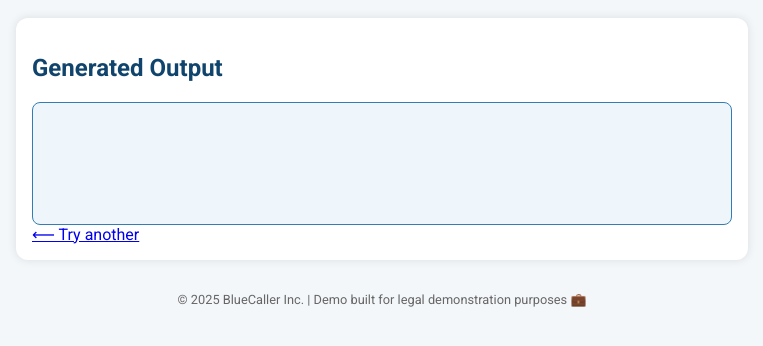
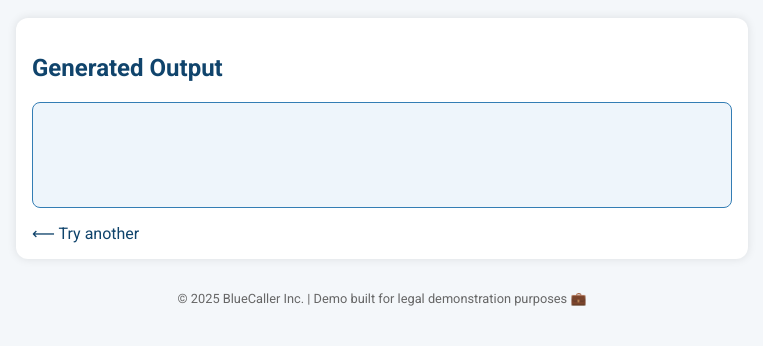
Before and after one commit to Josham85/ai_demo, a Flask app: template templates/result.html in a window 1280 px wide. Shown: the part 220-566 px from the top of the page, without its empty margins (258-1021 px from the left). Run offline with Flask 3, Linux system fonts and the light colour scheme; the template is opened without the code that fills it, so the values that code supplies are empty; parts of the project's set-up code (start-up, migrations or seed data) failed here and were passed over.

Commit message:
Add files via upload

```diff
--- a/app.py
+++ b/app.py
@@ -68,11 +68,14 @@
 def index():
     return render_template("index.html")
 
+
 @app.route("/generate", methods=["POST"])
 @requires_auth
 def generate():
     user_input = request.form["user_input"]
     user_ip = request.remote_addr
+
+    print("User input:", user_input)
 
     if too_many_prompts(user_ip):
         return render_template("result.html", output="Limit reached. Please sign up to continue.")
@@ -113,12 +116,15 @@
         return render_template("result.html", output="Sorry, I couldn't classify your input.")
 
     logging.info(f"Classified as: {classification} → Using prompt: {prompt_key}")
+    system_prompt = PROMPT_TEMPLATES[prompt_key].format(input=user_input)
 
-    # Main generation
-    system_prompt = PROMPT_TEMPLATES[prompt_key].format(input=user_input)
+    # DEBUGGING
+    print("Prompt key:", prompt_key)
+    print("System prompt:", system_prompt)
+
     try:
         response = client.chat.completions.create(
-            model="gpt-4",  # or gpt-4o if that’s what your org is allowed
+            model="gpt-4",
             messages=[{"role": "system", "content": system_prompt}]
         )
         result = response.choices[0].message.content.strip()
@@ -128,6 +134,9 @@
     logging.info(f"Output generated: {result[:100]}...")
     return render_template("result.html", output=result)
 
+
+
+
 if __name__ == "__main__":
-    port = int(os.environ.get("PORT", 5000))
-    app.run(host="0.0.0.0", port=port, debug=True)
+    port = int(os.environ.get("PORT", 5000))  # 5000 for local fallback
+    app.run(host="0.0.0.0", port=port)
--- a/templates/base.html
+++ b/templates/base.html
@@ -3,6 +3,76 @@
 <head>
     <meta charset="UTF-8">
     <title>BlueCaller AI Demo</title>
+    <style>
+        body {
+            font-family: "Segoe UI", sans-serif;
+            background-color: #f4f7fa;
+            margin: 0;
+            padding: 0;
+        }
+        header {
+            background-color: #10446C;
+            color: white;
+            padding: 1rem 2rem;
+        }
+        main {
+            max-width: 800px;
+            margin: 2rem auto;
+            padding: 2rem;
+            background: white;
+            box-shadow: 0 4px 12px rgba(0,0,0,0.1);
+            border-radius: 10px;
+        }
+        label {
+            display: block;
+            margin-bottom: 0.5rem;
+            font-weight: bold;
+        }
+        textarea {
+            width: 100%;
+            height: 100px;
+            padding: 0.75rem;
+            margin-bottom: 1rem;
+            border-radius: 6px;
+            border: 1px solid #ccc;
+            font-size: 1rem;
+        }
+        button {
+            padding: 0.75rem 1.5rem;
+            background-color: #337DB4;
+            color: white;
+            border: none;
+            border-radius: 6px;
+            cursor: pointer;
+            font-size: 1rem;
+        }
+        .output-box {
+    background: #eef6fb;
+    border-left: 4px solid #6ADCE7;
+    padding: 1.5rem;
+    border-radius: 8px;
+    font-family: monospace;
+    font-size: 0.95rem;
+    color: #222;
+    white-space: pre-wrap; /* Wrap long lines */
+    overflow-wrap: break-word; /* Break long words */
+    word-break: break-word;    /* For extra insurance */
+    max-width: 100%;
+    overflow-x: auto; /* Just in case of code formatting */
+}
+
+.output-box pre {
+    white-space: pre-wrap;     /* Let text wrap */
+    word-break: break-word;    /* Break long words if needed */
+    margin: 0;                 /* Remove default spacing */
+}
+        a {
+            display: inline-block;
+            margin-top: 1rem;
+            color: #10446C;
+            text-decoration: none;
+        }
+    </style>
     <meta name="viewport" content="width=device-width, initial-scale=1">
     <!-- Google Fonts -->
     <link href="https://fonts.googleapis.com/css2?family=Roboto:wght@400;700&display=swap" rel="stylesheet">
```
